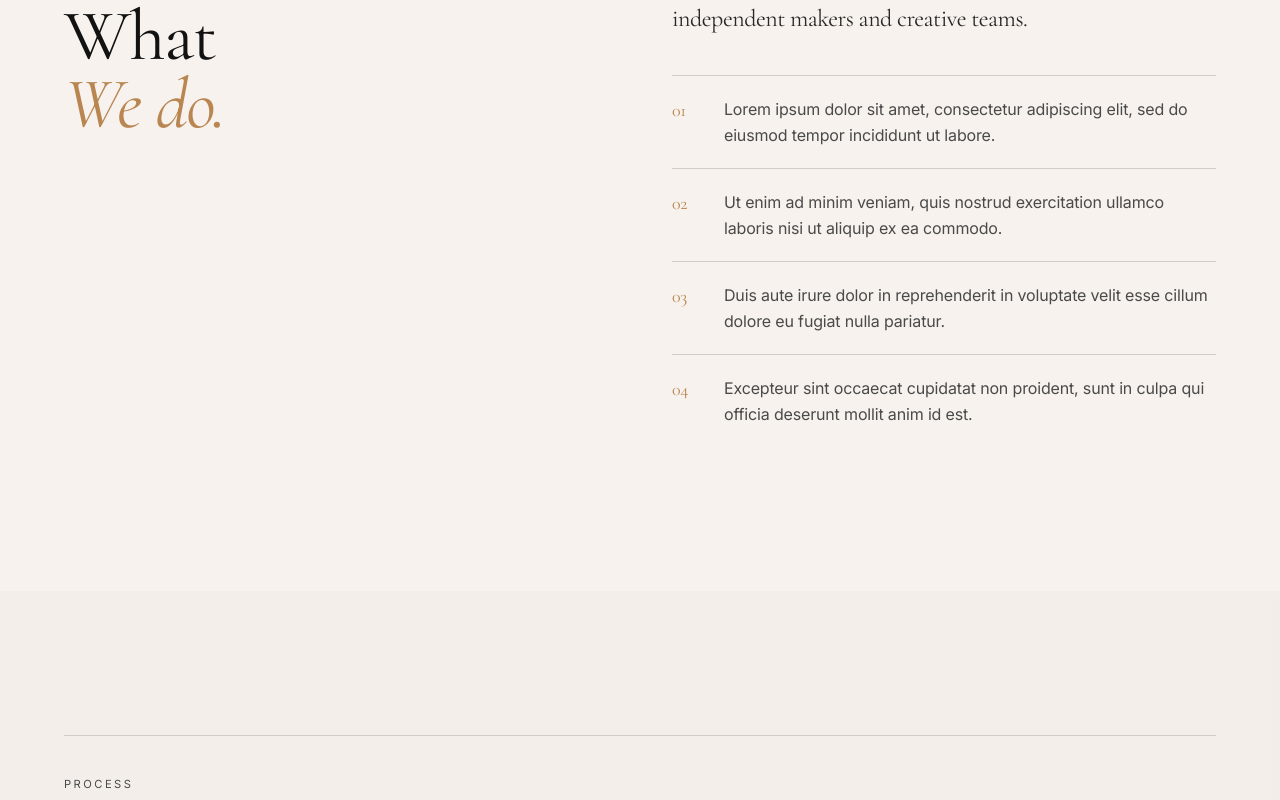
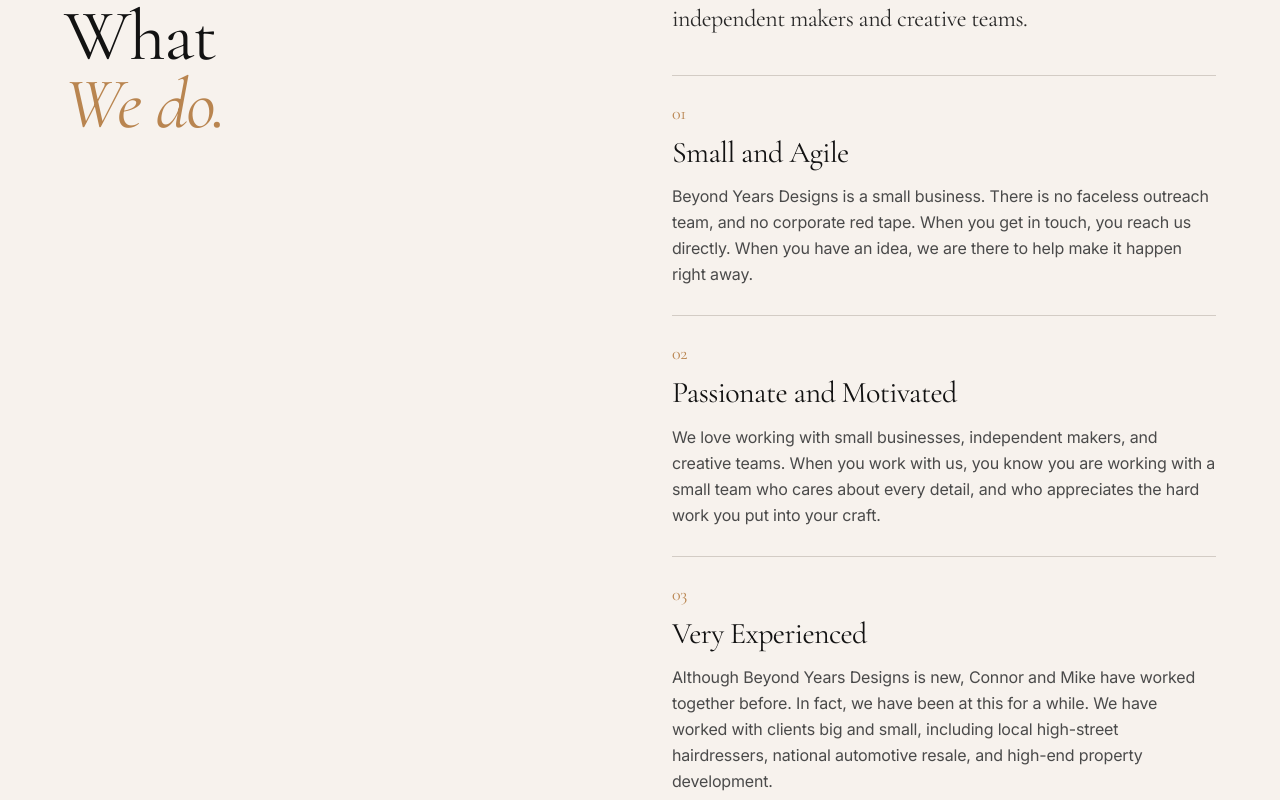
Before and after one commit to CJD115/Beyond-Years-Designs, a React (Vite) app: page / in a window 1280 px wide. Shown: the part 7020-7820 px from the top of the page. Built offline with nearby package versions, Linux system fonts and the light colour scheme.

Commit message:
restructure why-us hierarchy and numbering

```diff
--- a/src/components/studio/WhyStudio.jsx
+++ b/src/components/studio/WhyStudio.jsx
@@ -1,10 +1,18 @@
 import Reveal from "./Reveal";
 
 const POINTS = [
-  "Lorem ipsum dolor sit amet, consectetur adipiscing elit, sed do eiusmod tempor incididunt ut labore.",
-  "Ut enim ad minim veniam, quis nostrud exercitation ullamco laboris nisi ut aliquip ex ea commodo.",
-  "Duis aute irure dolor in reprehenderit in voluptate velit esse cillum dolore eu fugiat nulla pariatur.",
-  "Excepteur sint occaecat cupidatat non proident, sunt in culpa qui officia deserunt mollit anim id est.",
+  {
+    title: "Small and Agile",
+    body: "Beyond Years Designs is a small business. There is no faceless outreach team, and no corporate red tape. When you get in touch, you reach us directly. When you have an idea, we are there to help make it happen right away.",
+  },
+  {
+    title: "Passionate and Motivated",
+    body: "We love working with small businesses, independent makers, and creative teams. When you work with us, you know you are working with a small team who cares about every detail, and who appreciates the hard work you put into your craft.",
+  },
+  {
+    title: "Very Experienced",
+    body: "Although Beyond Years Designs is new, Connor and Mike have worked together before. In fact, we have been at this for a while. We have worked with clients big and small, including local high-street hairdressers, national automotive resale, and high-end property development.",
+  },
 ];
 
 export default function WhyStudio() {
@@ -29,15 +37,18 @@
               </p>
             </Reveal>
             <ul className="flex flex-col">
-              {POINTS.map((p, i) => (
+              {POINTS.map((point, i) => (
                 <Reveal key={i} delay={0.15 + i * 0.08}>
-                  <li className="flex gap-5 border-t border-border py-5">
-                    <span className="font-display text-lg text-accent w-8 shrink-0">
+                  <li className="border-t border-border py-6 md:py-7">
+                    <span className="block font-display text-lg md:text-lg leading-none text-accent mb-3">
                       {String(i + 1).padStart(2, "0")}
                     </span>
-                    <span className="text-base text-muted-foreground leading-relaxed">
-                      {p}
-                    </span>
+                    <h3 className="font-display text-2xl md:text-3xl leading-tight text-foreground mb-3">
+                      {point.title}
+                    </h3>
+                    <p className="text-base text-muted-foreground leading-relaxed max-w-xlex">
+                      {point.body}
+                    </p>
                   </li>
                 </Reveal>
               ))}
```
